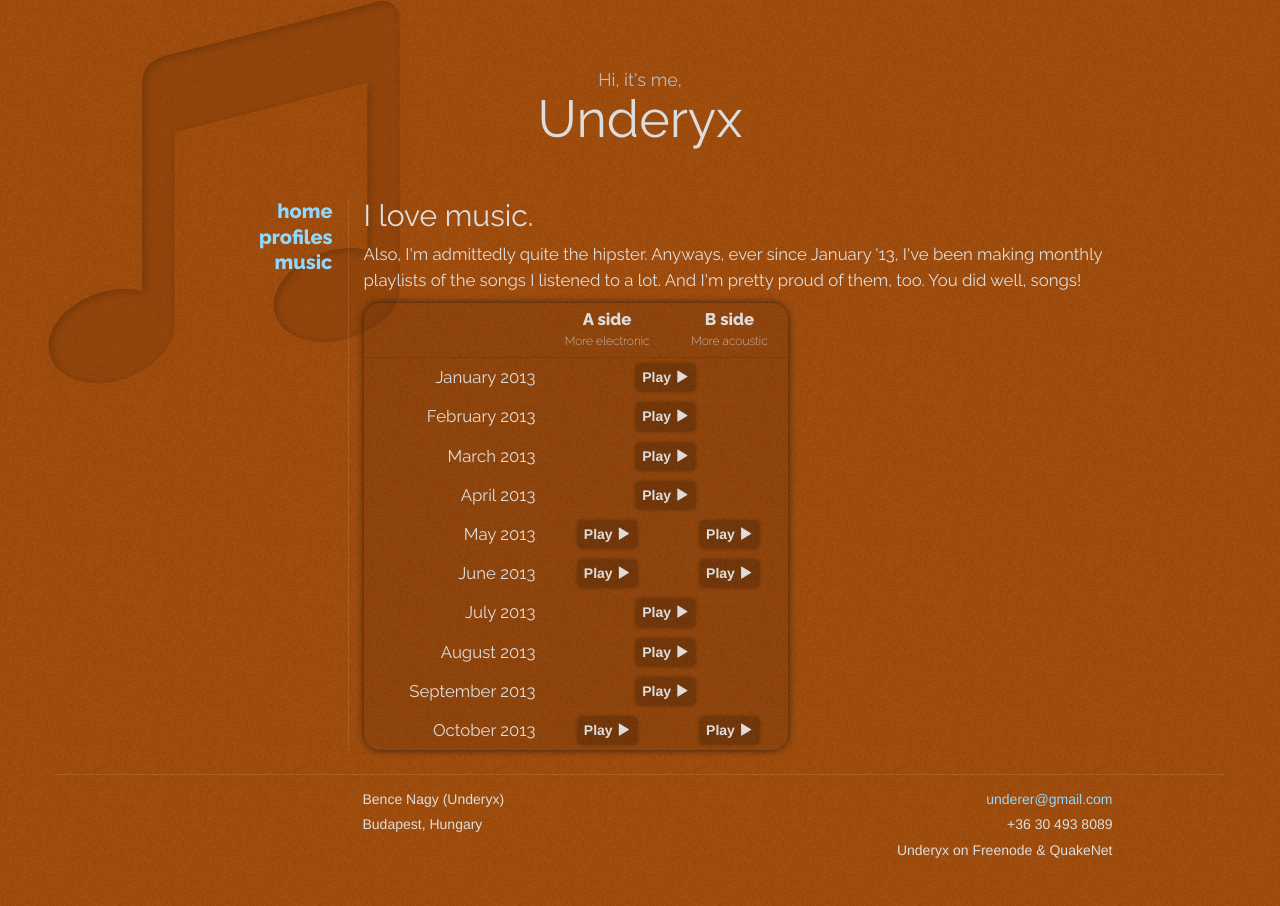
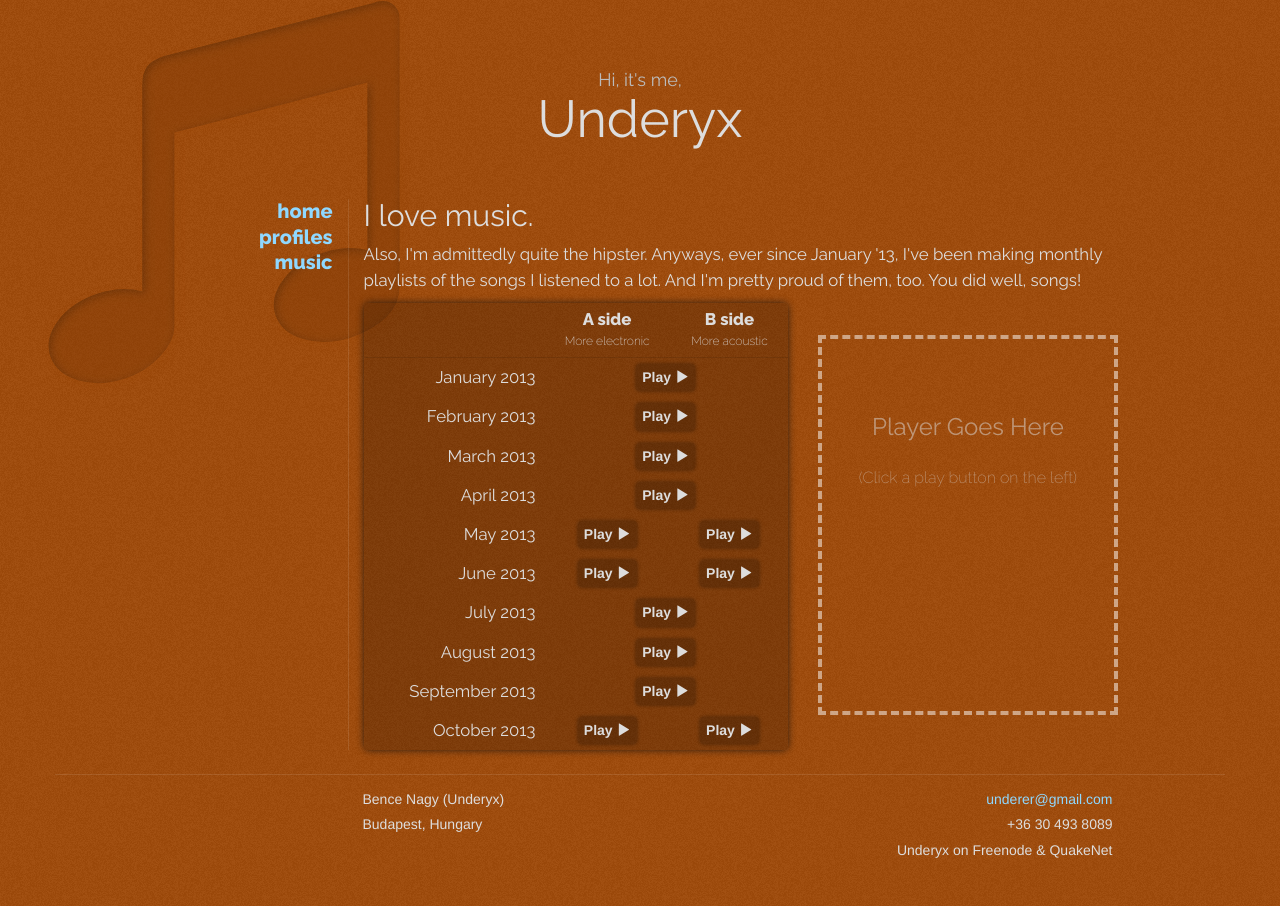
Before and after one commit to underyx/bence.dev, a Jekyll site: the page built from music/index.html, in a window 1280 px wide. Built offline with Jekyll 4.4.1, drawn with Linux system fonts in a browser that asks for light colours; nearby versions of some CDN libraries; Markdown is read by kramdown in place of the engine named in the settings.

Commit message:
Refinements to Music page design

```diff
--- a/assets/css/main.css
+++ b/assets/css/main.css
@@ -174,9 +174,9 @@ body.music {
 
 .music .content table {
   width: 100%;
-  background-color: rgba(0, 0, 0, 0.1);
+  background-color: rgba(0, 0, 0, 0.2);
   box-shadow: 0 0 8px -1px #111;
-  border-radius: 16px;
+  border-radius: 4px;
   text-align: center;
 }
 
@@ -231,7 +231,31 @@ body.music {
   cursor: default;
 }
 
+.music .content .player {
+  margin-top: 32px;
+}
+
+.music .content .placeholder {
+  width: 300px;
+  height: 380px;
+  opacity: 0.5;
+  border: 4px white dashed;
+  font-size: 24px;
+  text-align: center;
+  padding-top: 64px;
+  line-height: 2em;
+  position: absolute;
+  z-index: -1;
+}
+
+.music .content .placeholder .clarification {
+  font-weight: 200;
+  font-size: 16px;
+}
+
 .music .content .grooveshark,
 .music .content .spotify {
+  opacity: 0;
   display: none;
+  transition: opacity 1s;
 }
--- a/assets/js/music.js
+++ b/assets/js/music.js
@@ -1,6 +1,5 @@
 $(document).ready(function() {
   $(".music .content table button").bind("click", function() {
-    var $(this).parent().prev().text()
     if (!$(this).hasClass("active")) {
       $(".grooveshark > param").attr("value", "playlistID=" + $(this).data("grooveshark") + "&p=1");
       $(".grooveshark").css("display", "block");
@@ -12,7 +11,8 @@ $(document).ready(function() {
       $("button").removeClass("active");
       $(this).addClass("active");
 
-      _gaq.push(['_trackEvent', 'Playlists', 'Play', ]);
+      _gaq.push(['_trackEvent', 'Playlists', 'Play (Grooveshark)', $(this).data("grooveshark")]);
+      setTimeout(function(){$(".grooveshark").css("opacity", "1");}, 200);
     }
     _gaq.push(['_trackEvent', 'Playlists', 'Play', $(this).parent().prev().text(), 'Disabled']);
   });
--- a/music/index.html
+++ b/music/index.html
@@ -35,7 +35,8 @@ icon: music
       {% endfor %}
     </table>
   </section>
-  <section class="col-md-5">
+  <section class="player col-md-5">
+      <div class="placeholder">Player Goes Here<br><span class="clarification">(Click a play button on the left)</span></div>
       <object class="grooveshark" data="http://grooveshark.com/widget.swf" width="300" height="380" >
         <param name="flashvars" value="p=1">
       </object>
```
